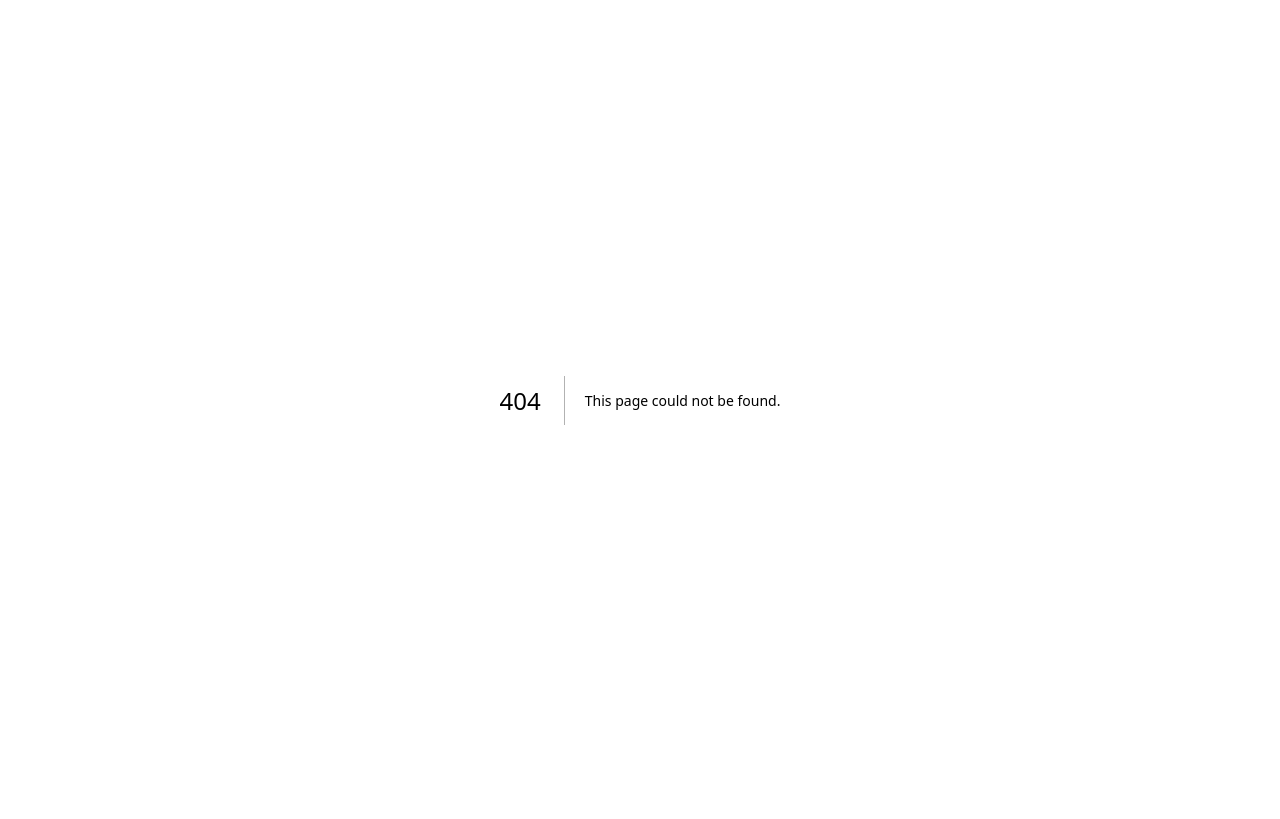
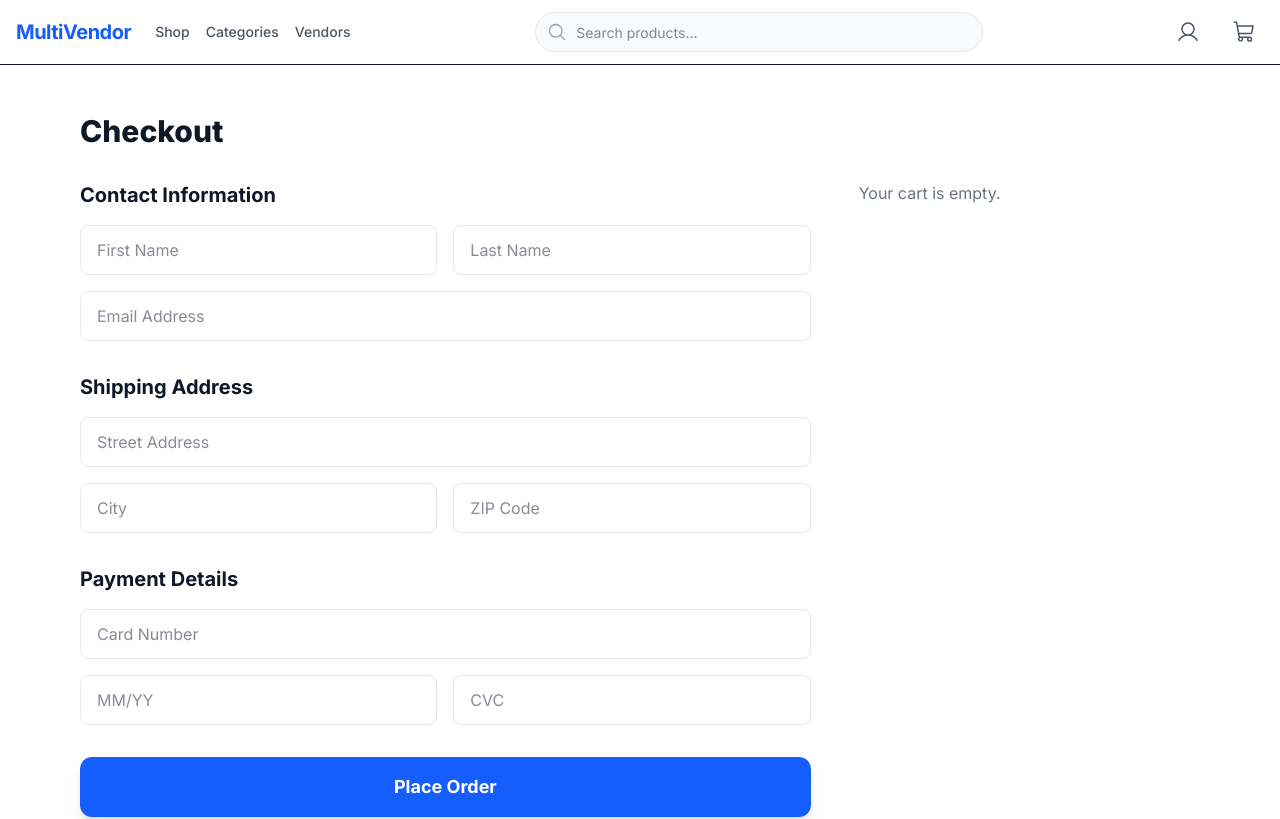
Before and after one commit to Adnan-Sarkar/multi-vendor-ecommerce, a Next.js app in the folder frontend/: page /checkout in a window 1280 px wide. Before the commit this address had no page. Shown: the top 819 px of the page. Built offline with nearby package versions, Linux system fonts and the light colour scheme.

Commit message:
feat: implement checkout page with order submission form and summary view

```diff
--- /dev/null
+++ b/frontend/src/actions/checkoutActions.ts
@@ -0,0 +1,15 @@
+"use server";
+
+export async function placeOrderAction(data: any) {
+  // Simulate network latency for payment processing
+  await new Promise((resolve) => setTimeout(resolve, 2000));
+
+  console.log("Order placed successfully on server:", data);
+
+  // Return a success flag and a mock order ID
+  // The client will use this to clear the Zustand cart and redirect the user
+  return {
+    success: true,
+    orderId: `ORD-${Math.floor(1000 + Math.random() * 9000)}`
+  };
+}
--- /dev/null
+++ b/frontend/src/app/(customer)/checkout/components/CheckoutForm.tsx
@@ -0,0 +1,124 @@
+"use client";
+
+import { useForm } from "react-hook-form";
+import { zodResolver } from "@hookform/resolvers/zod";
+import { z } from "zod";
+import { placeOrderAction } from "@/actions/checkoutActions";
+import { useRouter } from "next/navigation";
+import { useCartStore } from "@/store/useCartStore";
+
+const checkoutSchema = z.object({
+  firstName: z.string().min(2, "First name is required"),
+  lastName: z.string().min(2, "Last name is required"),
+  email: z.string().email("Invalid email address"),
+  address: z.string().min(5, "Address is required"),
+  city: z.string().min(2, "City is required"),
+  zipCode: z.string().min(3, "Zip code is required"),
+  cardNumber: z.string().min(16, "Invalid card number"),
+  expiry: z.string().regex(/^(0[1-9]|1[0-2])\/?([0-9]{2})$/, "Invalid expiry (MM/YY)"),
+  cvc: z.string().min(3, "Invalid CVC"),
+});
+
+type CheckoutFormValues = z.infer<typeof checkoutSchema>;
+
+export function CheckoutForm() {
+  const router = useRouter();
+  const clearCart = useCartStore((state) => state.clearCart);
+
+  const {
+    register,
+    handleSubmit,
+    formState: { errors, isSubmitting },
+  } = useForm<CheckoutFormValues>({
+    resolver: zodResolver(checkoutSchema),
+  });
+
+  const onSubmit = async (data: CheckoutFormValues) => {
+    try {
+      const result = await placeOrderAction(data);
+      if (result?.success) {
+        clearCart();
+        alert(`Order placed successfully! Your Order ID is ${result.orderId}`);
+        router.push("/shop"); // Redirect back to shop on success
+      }
+    } catch (error) {
+      console.error(error);
+      alert("Failed to place order. Please try again.");
+    }
+  };
+
+  return (
+    <form onSubmit={handleSubmit(onSubmit)} className="space-y-8">
+      {/* Contact Info */}
+      <div>
+        <h2 className="text-xl font-bold text-gray-900 mb-4">Contact Information</h2>
+        <div className="space-y-4">
+          <div className="grid grid-cols-2 gap-4">
+            <div>
+              <input {...register("firstName")} placeholder="First Name" className="w-full px-4 py-3 border border-gray-200 rounded-lg focus:ring-2 focus:ring-blue-500 focus:outline-none" />
+              {errors.firstName && <p className="text-red-500 text-xs font-medium mt-1">{errors.firstName.message}</p>}
+            </div>
+            <div>
+              <input {...register("lastName")} placeholder="Last Name" className="w-full px-4 py-3 border border-gray-200 rounded-lg focus:ring-2 focus:ring-blue-500 focus:outline-none" />
+              {errors.lastName && <p className="text-red-500 text-xs font-medium mt-1">{errors.lastName.message}</p>}
+            </div>
+          </div>
+          <div>
+            <input type="email" {...register("email")} placeholder="Email Address" className="w-full px-4 py-3 border border-gray-200 rounded-lg focus:ring-2 focus:ring-blue-500 focus:outline-none" />
+            {errors.email && <p className="text-red-500 text-xs font-medium mt-1">{errors.email.message}</p>}
+          </div>
+        </div>
+      </div>
+
+      {/* Shipping Address */}
+      <div>
+        <h2 className="text-xl font-bold text-gray-900 mb-4">Shipping Address</h2>
+        <div className="space-y-4">
+          <div>
+            <input {...register("address")} placeholder="Street Address" className="w-full px-4 py-3 border border-gray-200 rounded-lg focus:ring-2 focus:ring-blue-500 focus:outline-none" />
+            {errors.address && <p className="text-red-500 text-xs font-medium mt-1">{errors.address.message}</p>}
+          </div>
+          <div className="grid grid-cols-2 gap-4">
+            <div>
+              <input {...register("city")} placeholder="City" className="w-full px-4 py-3 border border-gray-200 rounded-lg focus:ring-2 focus:ring-blue-500 focus:outline-none" />
+              {errors.city && <p className="text-red-500 text-xs font-medium mt-1">{errors.city.message}</p>}
+            </div>
+            <div>
+              <input {...register("zipCode")} placeholder="ZIP Code" className="w-full px-4 py-3 border border-gray-200 rounded-lg focus:ring-2 focus:ring-blue-500 focus:outline-none" />
+              {errors.zipCode && <p className="text-red-500 text-xs font-medium mt-1">{errors.zipCode.message}</p>}
+            </div>
+          </div>
+        </div>
+      </div>
+
+      {/* Payment Details */}
+      <div>
+        <h2 className="text-xl font-bold text-gray-900 mb-4">Payment Details</h2>
+        <div className="space-y-4">
+          <div>
+            <input {...register("cardNumber")} placeholder="Card Number" maxLength={16} className="w-full px-4 py-3 border border-gray-200 rounded-lg focus:ring-2 focus:ring-blue-500 focus:outline-none" />
+            {errors.cardNumber && <p className="text-red-500 text-xs font-medium mt-1">{errors.cardNumber.message}</p>}
+          </div>
+          <div className="grid grid-cols-2 gap-4">
+            <div>
+              <input {...register("expiry")} placeholder="MM/YY" maxLength={5} className="w-full px-4 py-3 border border-gray-200 rounded-lg focus:ring-2 focus:ring-blue-500 focus:outline-none" />
+              {errors.expiry && <p className="text-red-500 text-xs font-medium mt-1">{errors.expiry.message}</p>}
+            </div>
+            <div>
+              <input {...register("cvc")} placeholder="CVC" maxLength={4} className="w-full px-4 py-3 border border-gray-200 rounded-lg focus:ring-2 focus:ring-blue-500 focus:outline-none" />
+              {errors.cvc && <p className="text-red-500 text-xs font-medium mt-1">{errors.cvc.message}</p>}
+            </div>
+          </div>
+        </div>
+      </div>
+
+      <button
+        type="submit"
+        disabled={isSubmitting}
+        className="w-full bg-blue-600 text-white py-4 rounded-xl font-bold text-lg hover:bg-blue-700 transition-colors shadow-lg disabled:opacity-50 disabled:cursor-not-allowed"
+      >
+        {isSubmitting ? "Processing Payment..." : "Place Order"}
+      </button>
+    </form>
+  );
+}
--- /dev/null
+++ b/frontend/src/app/(customer)/checkout/components/CheckoutSummary.tsx
@@ -0,0 +1,66 @@
+"use client";
+
+import { useCartStore } from "@/store/useCartStore";
+import Image from "next/image";
+import { useEffect, useState } from "react";
+
+export function CheckoutSummary() {
+  const { items, getTotal } = useCartStore();
+  const [mounted, setMounted] = useState(false);
+
+  useEffect(() => setMounted(true), []);
+
+  if (!mounted) return <div className="h-64 bg-gray-50 rounded-2xl animate-pulse" />;
+  if (items.length === 0) return <div className="text-gray-500">Your cart is empty.</div>;
+
+  const subtotal = getTotal();
+  const tax = subtotal * 0.05;
+  const shipping = 10.00; // Mock fixed shipping cost
+  const total = subtotal + tax + shipping;
+
+  return (
+    <div className="bg-gray-50 rounded-2xl p-6 border border-gray-100 sticky top-24">
+      <h2 className="text-lg font-bold text-gray-900 mb-6">Order Summary</h2>
+
+      <div className="space-y-4 mb-6 max-h-[40vh] overflow-y-auto pr-2">
+        {items.map((item) => (
+          <div key={item.product.id} className="flex gap-4">
+            <div className="relative h-16 w-16 rounded-lg overflow-hidden bg-white border border-gray-100 flex-shrink-0">
+              <Image src={item.product.thumbnail} alt={item.product.name} fill className="object-cover" />
+              <div className="absolute -top-2 -right-2 h-5 w-5 bg-gray-500 rounded-full text-xs text-white flex items-center justify-center font-bold">
+                {item.quantity}
+              </div>
+            </div>
+            <div className="flex-1">
+              <h3 className="font-semibold text-gray-900 text-sm line-clamp-1">{item.product.name}</h3>
+              <p className="text-gray-500 text-xs">{item.product.category}</p>
+              <div className="font-bold text-gray-900 text-sm mt-1">${(item.product.price * item.quantity).toFixed(2)}</div>
+            </div>
+          </div>
+        ))}
+      </div>
+
+      <div className="space-y-3 border-t border-gray-200 pt-4 mb-4">
+        <div className="flex justify-between text-sm text-gray-600">
+          <span>Subtotal</span>
+          <span className="font-medium text-gray-900">${subtotal.toFixed(2)}</span>
+        </div>
+        <div className="flex justify-between text-sm text-gray-600">
+          <span>Shipping</span>
+          <span className="font-medium text-gray-900">${shipping.toFixed(2)}</span>
+        </div>
+        <div className="flex justify-between text-sm text-gray-600">
+          <span>Tax</span>
+          <span className="font-medium text-gray-900">${tax.toFixed(2)}</span>
+        </div>
+      </div>
+
+      <div className="border-t border-gray-200 pt-4">
+        <div className="flex justify-between items-center">
+          <span className="font-bold text-gray-900">Total</span>
+          <span className="text-2xl font-extrabold text-gray-900">${total.toFixed(2)}</span>
+        </div>
+      </div>
+    </div>
+  );
+}
--- /dev/null
+++ b/frontend/src/app/(customer)/checkout/page.tsx
@@ -0,0 +1,19 @@
+import { CheckoutForm } from "./components/CheckoutForm";
+import { CheckoutSummary } from "./components/CheckoutSummary";
+
+export default function CheckoutPage() {
+  return (
+    <div className="container mx-auto px-4 py-12 max-w-6xl">
+      <h1 className="text-3xl font-extrabold text-gray-900 mb-8">Checkout</h1>
+
+      <div className="grid grid-cols-1 lg:grid-cols-12 gap-12 items-start">
+        <div className="lg:col-span-7 xl:col-span-8">
+          <CheckoutForm />
+        </div>
+        <div className="lg:col-span-5 xl:col-span-4">
+          <CheckoutSummary />
+        </div>
+      </div>
+    </div>
+  );
+}
```
